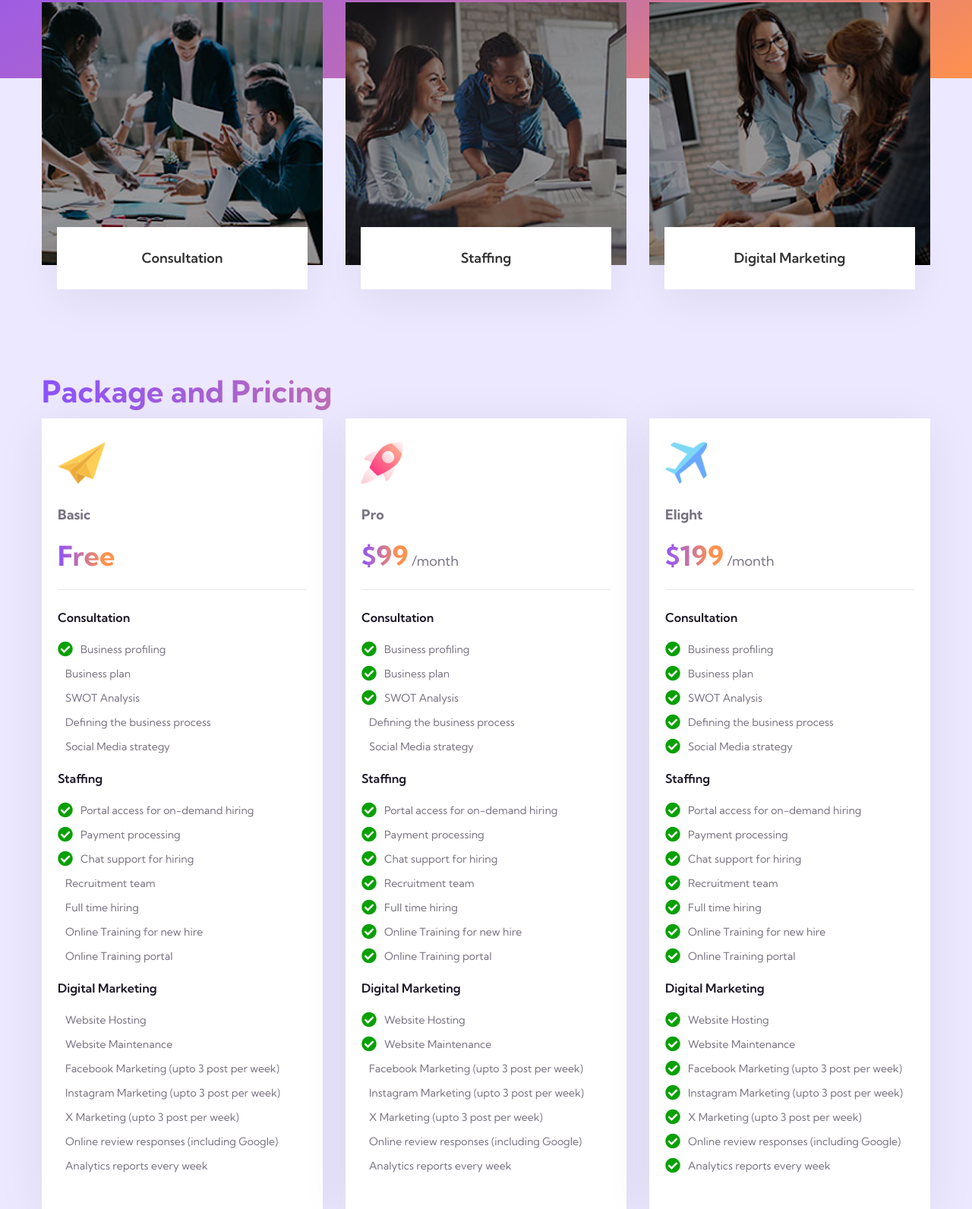
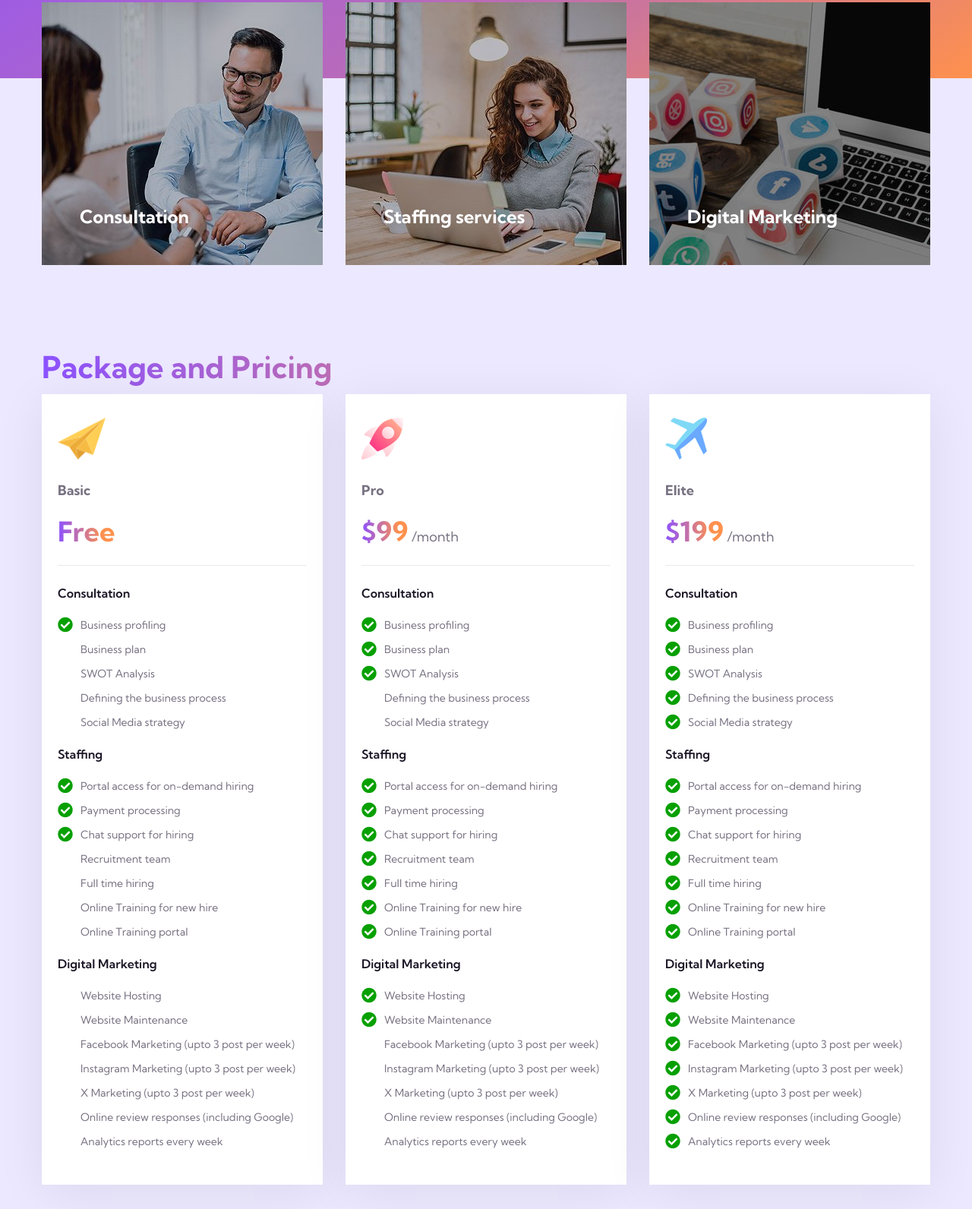
Before and after one commit to mshanGithub/HussmeStaticWebApp, a website: page src/business.html in a window 1280 px wide. Shown: the part 665-2257 px from the top of the page at 76% size. Drawn offline with Linux system fonts and the light colour scheme; files that its build step writes are made by us from their sources.

Commit message:
Add files via upload

```diff
--- a/src/business.html
+++ b/src/business.html
@@ -43,7 +43,7 @@
           <ul class="list-unstyled main-header__top-address">
             <li>
               <div class="text">
-                <p>Welcome to Hussme </p>
+                <p>Welcome to Hussme Staffing Solution</p>
               </div>
             </li>
           </ul>
@@ -62,7 +62,7 @@
           <div class="main-menu__main-menu-box main-menu__main-menu-box--two"> <a href="#" class="mobile-nav__toggler"><i class="fa fa-bars"></i></a>
             <ul class="main-menu__list">
               <li><a href="index.html">Home</a> </li>
-              <li class="current"><a href="business.html">Busniess</a> </li>
+              <li class="current"><a href="business.html">Business</a> </li>
               <li><a href="talent.html">Talent</a> </li>
               <li> <a href="blog.html">Blog</a> </li>
               <li><a href="contactus.html">Contact Us</a></li>
@@ -111,33 +111,66 @@
       </div>
       <div class="delivering-it__bottom">
         <div class="row">
-          <div class="col-xl-4 col-lg-4 wow fadeInUp" data-wow-delay="100ms">
-            <!--Delivering IT Single-->
-            <div class="delivering-it__single">
-              <div class="delivering-it__img"> <img src="assets/images/resources/consultimg.jpg" alt=""> </div>
-              <div class="delivering-it__content">
-                <h5 class="delivering-it__content-title">Consultation </h5>
+
+
+			<div class="col-xl-4 col-lg-4 wow fadeInRight" data-wow-delay="400ms">
+          <!--Feature One Single-->
+          <div class="feature-one__single">
+            <div class="feature-one__img"> <img src="assets/images/resources/feature-1-3.jpg" alt="">
+              <div class="feature-one__title-box">
+                <h3 class="feature-one__title"><a href="#">Consultation </a></h3>
+              </div>
+              <div class="feature-one__hover-content">
+                <div class="feature-one__icon"> <span class="icon-innovation"></span> </div>
+                <h3 class="feature-one__hover-title"><a href="#">Consultation </a> </h3>
+                <p class="feature-one__hover-text">Streaming the business process for growth and bring in the out of the box solution to reduce expenses</p>
               </div>
             </div>
           </div>
-          <div class="col-xl-4 col-lg-4 wow fadeInUp" data-wow-delay="200ms">
-            <!--Delivering IT Single-->
-            <div class="delivering-it__single">
-              <div class="delivering-it__img"> <img src="assets/images/resources/staffimg.jpg" alt=""> </div>
-              <div class="delivering-it__content">
-                <h5 class="delivering-it__content-title">Staffing </h5>
+        </div>
+
+
+
+
+          <div class="col-xl-4 col-lg-4 wow fadeInRight" data-wow-delay="200ms">
+          <!--Feature One Single-->
+          <div class="feature-one__single">
+            <div class="feature-one__img"> <img src="assets/images/resources/feature-1-1.jpg" alt="">
+              <div class="feature-one__title-box">
+                <h3 class="feature-one__title"><a href="#">Staffing services</a></h3>
+              </div>
+              <div class="feature-one__hover-content">
+                <div class="feature-one__icon"> <span class="icon-user"></span> </div>
+                <h3 class="feature-one__hover-title"><a href="#">Staffing services</a> </h3>
+                <p class="feature-one__hover-text">Innovative on-demand staffing solutions - Hussme Hiring platform for business needs and flexible work schedule for talents</p>
               </div>
             </div>
           </div>
-          <div class="col-xl-4 col-lg-4 wow fadeInUp" data-wow-delay="300ms">
-            <!--Delivering IT Single-->
-            <div class="delivering-it__single">
-              <div class="delivering-it__img"> <img src="assets/images/resources/dititimg.jpg" alt=""> </div>
-              <div class="delivering-it__content">
-                <h5 class="delivering-it__content-title">Digital Marketing</h5>
+        </div>
+
+
+			  <div class="col-xl-4 col-lg-4 wow fadeInRight" data-wow-delay="300ms">
+          <!--Feature One Single-->
+          <div class="feature-one__single">
+            <div class="feature-one__img"> <img src="assets/images/resources/feature-1-2.jpg" alt="">
+              <div class="feature-one__title-box">
+                <h3 class="feature-one__title"><a href="#">Digital Marketing </a></h3>
+              </div>
+              <div class="feature-one__hover-content">
+                <div class="feature-one__icon"> <span class="icon-social-media"></span> </div>
+                <h3 class="feature-one__hover-title"><a href="#">Digital Marketing </a></h3>
+                <p class="feature-one__hover-text">Enhance the website and utilize social platform(Facebook, Instagram, X) for branding and generating leads for business growth</p>
               </div>
             </div>
           </div>
+        </div>
+
+
+
+
+
+
+
         </div>
       </div>
     </div>
@@ -165,25 +198,25 @@
                   </div>
                 </li>
                 <li>
-                  <div class="icon"> <i class="far fa-times-circle"></i> </div>
+                  <div class="icon"> <i class="far fa-circle-thin"></i> </div>
                   <div class="text">
                     <p>Business plan</p>
                   </div>
                 </li>
                 <li>
-                  <div class="icon"> <i class="far fa-times-circle"></i> </div>
+                  <div class="icon"> <i class="far fa-circle-thin"></i> </div>
                   <div class="text">
                     <p>SWOT Analysis</p>
                   </div>
                 </li>
                 <li>
-                  <div class="icon"> <i class="far fa-times-circle"></i> </div>
+                  <div class="icon"> <i class="far fa-circle-thin"></i> </div>
                   <div class="text">
                     <p>Defining the business process</p>
                   </div>
                 </li>
                 <li>
-                  <div class="icon"> <i class="far fa-times-circle"></i> </div>
+                  <div class="icon"> <i class="far fa-circle-thin"></i> </div>
                   <div class="text">
                     <p>Social Media strategy</p>
                   </div>
@@ -210,25 +243,25 @@
                   </div>
                 </li>
                 <li>
-                  <div class="icon"> <i class="far fa-times-circle"></i> </div>
+                  <div class="icon"> <i class="far fa-circle-thin"></i> </div>
                   <div class="text">
                     <p>Recruitment team</p>
                   </div>
                 </li>
                 <li>
-                  <div class="icon"> <i class="far fa-times-circle"></i> </div>
+                  <div class="icon"> <i class="far fa-circle-thin"></i> </div>
                   <div class="text">
                     <p>Full time hiring</p>
                   </div>
                 </li>
                 <li>
-                  <div class="icon"> <i class="far fa-times-circle"></i> </div>
+                  <div class="icon"> <i class="far fa-circle-thin"></i> </div>
                   <div class="text">
                     <p>Online Training for new hire</p>
                   </div>
                 </li>
                 <li>
-                  <div class="icon"> <i class="far fa-times-circle"></i> </div>
+                  <div class="icon"> <i class="far fa-circle-thin"></i> </div>
                   <div class="text">
                     <p>Online Training portal</p>
                   </div>
@@ -237,43 +270,43 @@
               <p class="pricing__service-title">Digital Marketing </p>
               <ul class="list-unstyled pricing__service-list">
                 <li>
-                  <div class="icon"> <i class="far fa-times-circle"></i> </div>
+                  <div class="icon"> <i class="far fa-circle-thin"></i> </div>
                   <div class="text">
                     <p>Website Hosting</p>
                   </div>
                 </li>
                 <li>
-                  <div class="icon"> <i class="far fa-times-circle"></i> </div>
+                  <div class="icon"> <i class="far fa-circle-thin"></i> </div>
                   <div class="text">
                     <p>Website Maintenance</p>
                   </div>
                 </li>
                 <li>
-                  <div class="icon"> <i class="far fa-times-circle"></i> </div>
+                  <div class="icon"> <i class="far fa-circle-thin"></i> </div>
                   <div class="text">
                     <p>Facebook Marketing (upto 3 post per week)</p>
                   </div>
                 </li>
                 <li>
-                  <div class="icon"> <i class="far fa-times-circle"></i> </div>
+                  <div class="icon"> <i class="far fa-circle-thin"></i> </div>
                   <div class="text">
                     <p>Instagram Marketing (upto 3 post per week)</p>
                   </div>
                 </li>
                 <li>
-                  <div class="icon"> <i class="far fa-times-circle"></i> </div>
+                  <div class="icon"> <i class="far fa-circle-thin"></i> </div>
                   <div class="text">
                     <p>X Marketing (upto 3 post per week)</p>
                   </div>
                 </li>
                 <li>
-                  <div class="icon"> <i class="far fa-times-circle"></i> </div>
+                  <div class="icon"> <i class="far fa-circle-thin"></i> </div>
                   <div class="text">
                     <p>Online review responses (including Google)</p>
                   </div>
                 </li>
                 <li>
-                  <div class="icon"> <i class="far fa-times-circle"></i> </div>
+                  <div class="icon"> <i class="far fa-circle-thin"></i> </div>
                   <div class="text">
                     <p>Analytics reports every week</p>
                   </div>
@@ -311,13 +344,13 @@
                   </div>
                 </li>
                 <li>
-                  <div class="icon"> <i class="far fa-times-circle"></i> </div>
+                  <div class="icon"> <i class="far fa-circle-thin"></i> </div>
                   <div class="text">
                     <p>Defining the business process</p>
                   </div>
                 </li>
                 <li>
-                  <div class="icon"> <i class="far fa-times-circle"></i> </div>
+                  <div class="icon"> <i class="far fa-circle-thin"></i> </div>
                   <div class="text">
                     <p>Social Media strategy</p>
                   </div>
@@ -383,31 +416,31 @@
                   </div>
                 </li>
                 <li>
-                  <div class="icon"> <i class="far fa-times-circle"></i> </div>
+                  <div class="icon"> <i class="far fa-circle-thin"></i> </div>
                   <div class="text">
                     <p>Facebook Marketing (upto 3 post per week)</p>
                   </div>
                 </li>
                 <li>
-                  <div class="icon"> <i class="far fa-times-circle"></i> </div>
+                  <div class="icon"> <i class="far fa-circle-thin"></i> </div>
                   <div class="text">
                     <p>Instagram Marketing (upto 3 post per week)</p>
                   </div>
                 </li>
                 <li>
-                  <div class="icon"> <i class="far fa-times-circle"></i> </div>
+                  <div class="icon"> <i class="far fa-circle-thin"></i> </div>
                   <div class="text">
                     <p>X Marketing (upto 3 post per week)</p>
                   </div>
                 </li>
                 <li>
-                  <div class="icon"> <i class="far fa-times-circle"></i> </div>
+                  <div class="icon"> <i class="far fa-circle-thin"></i> </div>
                   <div class="text">
                     <p>Online review responses (including Google)</p>
                   </div>
                 </li>
                 <li>
-                  <div class="icon"> <i class="far fa-times-circle"></i> </div>
+                  <div class="icon"> <i class="far fa-circle-thin"></i> </div>
                   <div class="text">
                     <p>Analytics reports every week</p>
                   </div>
@@ -420,7 +453,7 @@
           <!--Pricing Single-->
           <div class="pricing__single">
             <div class="pricing__icon"> <img src="assets/images/icon/pricing-icon-3.png" alt=""> </div>
-            <h3 class="pricing__title">Elight</h3>
+            <h3 class="pricing__title">Elite</h3>
             <h2 class="pricing__rate">$199</h2>
             <span class="smtxt">/month</span>
             <div class="pricing__service">
```
